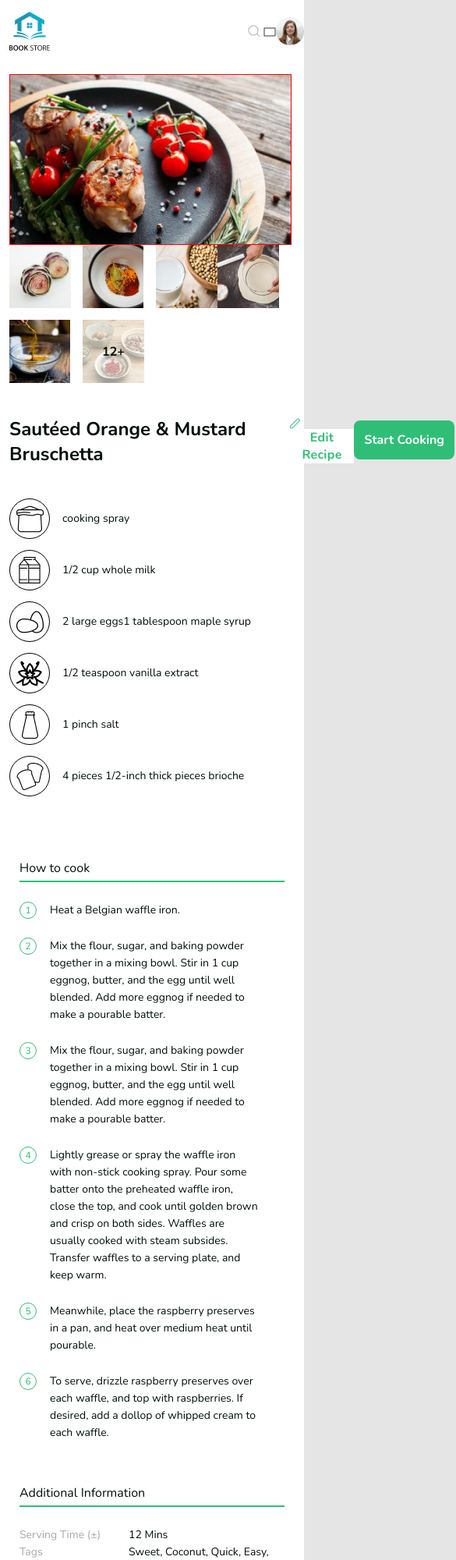
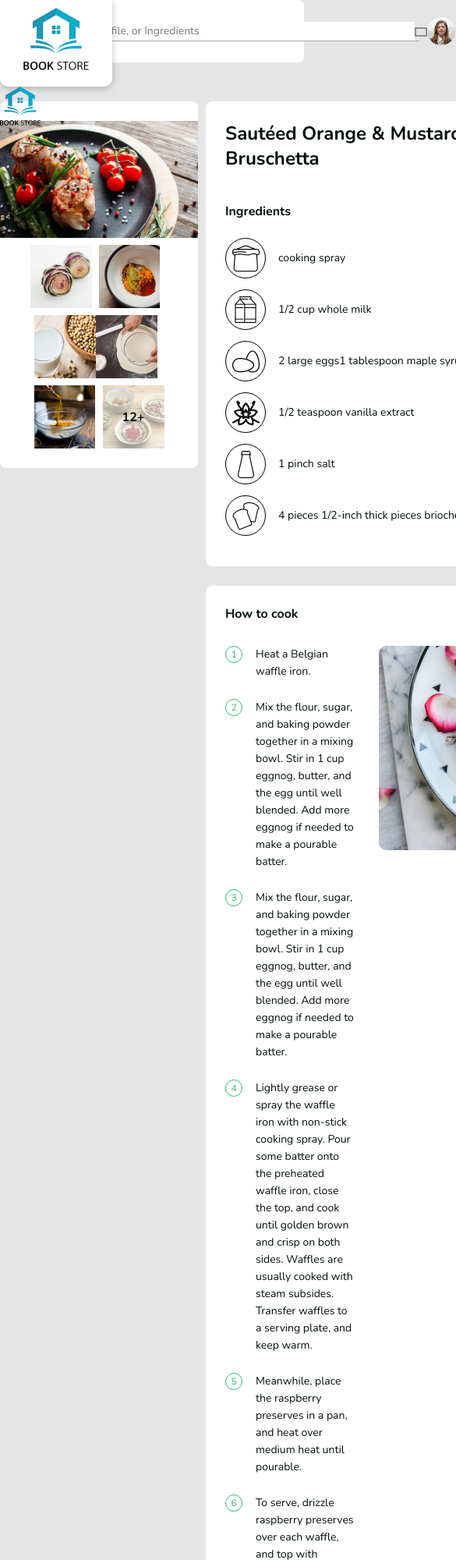
Before and after one commit to 4e1ik/Layout-Recipe, a plain HTML site: page index.html in a window 390 px wide. Shown: the top 2000 px of the page at 78% size, 585 px wide, since content can reach past the window. Drawn offline with nearby package versions, Linux system fonts and the light colour scheme.

Commit message:
something add

```diff
--- a/dist/main.css
+++ b/dist/main.css
@@ -3,7 +3,6 @@ body {
   margin: auto;
   background: #E5E5E5;
 }
-
 .header {
   display: block;
   position: fixed;
@@ -35,10 +34,7 @@ body {
   box-shadow: 0px 2px 10px rgba(0, 0, 0, 0.25);
   cursor: pointer;
 }
-.header .logo_icon768 {
-  display: none;
-}
-.header .logo_icon {
+.header .logo_box .logo_icon {
   margin: 10px 30px 21px 30px;
 }
 .header .search {
@@ -51,7 +47,7 @@ body {
 .header .img_and_search input {
   width: 538px;
   height: 22px;
-  font-family: "Nunito";
+  font-family: 'Nunito';
   font-style: normal;
   font-weight: 400;
   font-size: 14px;
@@ -82,7 +78,6 @@ body {
 .header .avatar {
   cursor: pointer;
 }
-
 .main {
   padding-top: 130px;
   max-width: 1280px;
@@ -122,7 +117,7 @@ body {
   position: relative;
 }
 .main aside .text {
-  font-family: "Nunito";
+  font-family: 'Nunito';
   font-style: normal;
   font-weight: 700;
   font-size: 16px;
@@ -167,11 +162,8 @@ body {
 .main .container_2 .caption {
   display: flex;
 }
-.main .container_2 .green_line {
-  display: none;
-}
 .main .container_2 h1 {
-  font-family: "Nunito";
+  font-family: 'Nunito';
   font-style: normal;
   font-weight: 700;
   font-size: 24px;
@@ -185,7 +177,7 @@ body {
   align-items: center;
 }
 .main .container_2 .Edit {
-  font-family: "Nunito";
+  font-family: 'Nunito';
   font-style: normal;
   font-weight: 700;
   font-size: 16px;
@@ -205,7 +197,7 @@ body {
   height: 50px;
 }
 .main .container_2 .Start p {
-  font-family: "Nunito";
+  font-family: 'Nunito';
   font-style: normal;
   font-weight: 700;
   font-size: 16px;
@@ -214,7 +206,7 @@ body {
   color: #FFFFFF;
 }
 .main .container_2 .low_header {
-  font-family: "Nunito";
+  font-family: 'Nunito';
   font-style: normal;
   font-weight: 700;
   font-size: 16px;
@@ -233,7 +225,7 @@ body {
   margin-bottom: 14px;
 }
 .main .container_2 .part .img {
-  border: 1px solid black;
+  border: 1px solid #000000;
   display: flex;
   justify-content: center;
   align-items: center;
@@ -243,7 +235,7 @@ body {
   margin-right: 16px;
 }
 .main .container_2 .part p {
-  font-family: "Nunito", sans-serif;
+  font-family: 'Nunito', sans-serif;
   font-style: normal;
   font-weight: 400;
   font-size: 14px;
@@ -262,11 +254,11 @@ body {
 .main .container_3 .content {
   padding: 25px;
 }
-.main .container_3 .caption {
+.main .container_3 .content .caption {
   display: block;
 }
-.main .container_3 h2 {
-  font-family: "Nunito";
+.main .container_3 .content .caption h2 {
+  font-family: 'Nunito';
   font-style: normal;
   font-weight: 700;
   font-size: 16px;
@@ -274,21 +266,18 @@ body {
   color: #030F09;
   padding-bottom: 30px;
 }
-.main .container_3 .only_text {
+.main .container_3 .content .only_text {
   display: flex;
   gap: 32px;
 }
-.main .container_3 .text_list {
+.main .container_3 .content .only_text .text_list {
   counter-reset: parts;
 }
-.main .container_3 .paragraph {
+.main .container_3 .content .only_text .text_list .paragraph {
   display: flex;
   margin-bottom: 24px;
 }
-.main .container_3 .paragraph:last-of-type {
-  margin-bottom: 0px;
-}
-.main .container_3 h3 {
+.main .container_3 .content .only_text .text_list .paragraph h3 {
   counter-increment: parts;
   color: #30BE76;
   border: 1px solid #30BE76;
@@ -298,21 +287,21 @@ body {
   display: flex;
   align-items: center;
   justify-content: center;
-  font-family: "Nunito";
+  font-family: 'Nunito';
   font-style: normal;
   font-weight: 400;
   font-size: 12px;
   line-height: 12px;
   margin-right: 17px;
 }
-.main .container_3 h3:before {
+.main .container_3 .content .only_text .text_list .paragraph h3:before {
   content: counter(parts);
 }
-.main .container_3 h3:after {
-  content: "";
+.main .container_3 .content .only_text .text_list .paragraph h3:after {
+  content: '';
 }
-.main .container_3 p {
-  font-family: "Nunito";
+.main .container_3 .content .only_text .text_list .paragraph p {
+  font-family: 'Nunito';
   font-style: normal;
   font-weight: 400;
   font-size: 14px;
@@ -320,7 +309,10 @@ body {
   color: #030F09;
   flex: 1;
 }
-.main .container_3 .Perview {
+.main .container_3 .content .only_text .text_list .paragraph:last-of-type {
+  margin-bottom: 0px;
+}
+.main .container_3 .content .video .Perview {
   cursor: pointer;
 }
 .main .container_4 {
@@ -328,12 +320,11 @@ body {
   border-radius: 8px;
   margin-bottom: 25px;
 }
-.main .container_4 .content {
+.main .container_4 .section1 .content {
   padding: 25px;
 }
-.main .container_4 .mini_header {
-  display: block;
-  font-family: "Nunito";
+.main .container_4 .section1 .content .mini_header {
+  font-family: 'Nunito';
   font-style: normal;
   font-weight: 700;
   font-size: 16px;
@@ -342,12 +333,12 @@ body {
   padding-bottom: 30px;
   display: block;
 }
-.main .container_4 .all_text {
+.main .container_4 .section1 .content .all_text {
   display: flex;
   flex-wrap: wrap;
 }
-.main .container_4 h4 {
-  font-family: "Nunito";
+.main .container_4 .section1 .content .all_text h4 {
+  font-family: 'Nunito';
   font-style: normal;
   font-weight: 400;
   font-size: 14px;
@@ -357,8 +348,8 @@ body {
   display: flex;
   width: 105px;
 }
-.main .container_4 p {
-  font-family: "Nunito";
+.main .container_4 .section1 .content .all_text p {
+  font-family: 'Nunito';
   font-style: normal;
   font-weight: 400;
   font-size: 14px;
@@ -366,166 +357,12 @@ body {
   color: #030F09;
   width: 180px;
 }
-.main .container_4 .paragraph {
+.main .container_4 .section1 .content .all_text .paragraph {
   display: flex;
   width: 310px;
   margin-right: 130px;
 }
-.main .container_4 .text {
+.main .container_4 .section1 .content .all_text .paragraph .text {
   display: flex;
   flex-direction: column;
 }
-.main .container_4 .green_line {
-  display: none;
-}
-
-@media (max-width: 768px) {
-  body {
-    max-width: 768px;
-    margin: 0 auto;
-  }
-
-  .header {
-    border-radius: 0;
-  }
-  .header .content {
-    max-width: 720px;
-    margin: auto;
-  }
-  .header .logo_box {
-    width: 0;
-    height: 0;
-  }
-  .header .logo_icon {
-    display: none;
-  }
-  .header .logo_icon768 {
-    display: block;
-    margin: 15px 0 15px 12px;
-    width: 52px;
-    align-content: flex-start;
-    display: flex;
-  }
-  .header .img_and_search {
-    justify-content: flex-end;
-  }
-  .header .img_and_search input {
-    display: none;
-  }
-  .header .img_and_search img {
-    align-self: flex-end;
-  }
-  .header .line {
-    display: none;
-  }
-
-  .main {
-    display: block;
-    padding-top: 70px;
-  }
-  .main aside {
-    border-radius: 0;
-    max-width: 768px;
-    margin: 0 auto;
-    flex-wrap: nowrap;
-  }
-  .main aside .section1 {
-    max-width: 720px;
-    margin: 0 auto;
-  }
-  .main aside .content {
-    max-width: 768px;
-    margin: 0 auto;
-    margin-bottom: 0;
-    border-radius: 0;
-  }
-  .main aside .Gallery {
-    justify-content: flex-start;
-    padding-left: 12px;
-  }
-  .main aside .img {
-    margin: 0 15px 15px 0;
-  }
-  .main aside .img:first-child {
-    width: 360px;
-    height: 217px;
-    border: 1px solid red;
-    content: url("../img/container2/Gallery/Big/Big_Img.png");
-    margin: 0 15px 0px 0;
-  }
-  .main .container_2 {
-    margin-bottom: 0;
-    border-radius: 0;
-  }
-  .main .container_2 .low_header {
-    display: none;
-  }
-  .main .container_2 .part:nth-of-type(2n+1) {
-    margin-right: 15px;
-  }
-  .main .container_2 .content {
-    padding: 12px;
-  }
-  .main .container_2 h1 {
-    width: 360px;
-  }
-  .main .container_2 .Edit {
-    margin: 0px;
-  }
-  .main .container_2 .buttons {
-    align-content: space-between;
-    flex: 1;
-  }
-  .main .container_3 {
-    margin-bottom: 0;
-    border-radius: 0;
-  }
-  .main .container_3 h2 {
-    font-family: "Nunito";
-    font-style: normal;
-    font-weight: 400;
-    font-size: 16px;
-    line-height: 32px;
-    padding-bottom: 0px;
-    height: 32px;
-  }
-  .main .container_3 .green_line {
-    display: block;
-    width: 100%;
-    height: 2px;
-    background-color: #30BE76;
-    margin-bottom: 25px;
-  }
-  .main .container_3 .Perview {
-    display: none;
-  }
-  .main .container_4 {
-    margin-bottom: 0;
-    border-radius: 0;
-  }
-  .main .container_4 .paragraph {
-    margin: 0;
-    flex: 1;
-  }
-  .main .container_4 h4 {
-    width: 120px;
-  }
-  .main .container_4 P {
-    width: 200px;
-  }
-  .main .container_4 .mini_header {
-    font-family: "Nunito";
-    font-style: normal;
-    font-weight: 400;
-    font-size: 16px;
-    line-height: 32px;
-    padding: 0;
-  }
-  .main .container_4 .green_line {
-    display: block;
-    width: 100%;
-    height: 2px;
-    background-color: #30BE76;
-    margin-bottom: 25px;
-  }
-}
```
